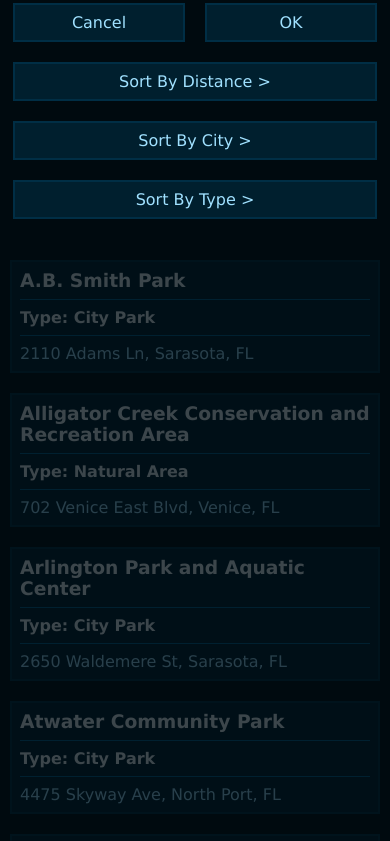
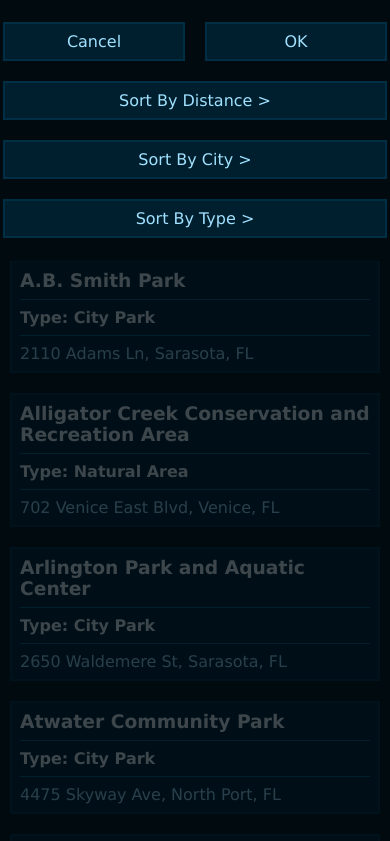
Before and after one commit to david-learns/sarasota-bathrooms, a plain HTML site: page index.html in a window 390 px wide. Both pictures are taken after a click on the button "Sort". Shown: the top 841 px of the page. Drawn offline with Linux system fonts and the light colour scheme.

Commit message:
updated dialog html and styles so dialog content should be viewable without scrolling in most mobile devices and dialogs all show at same position from top of screen

```diff
--- a/app.js
+++ b/app.js
@@ -156,8 +156,6 @@ const { filterBtnHandler, sortBtnHandler, clearBtnHandler } = (oParks => {
 
                     filterTypeBtnHandler() {
 
-                        // filterTypeModal.style.top = document.querySelector('nav').getBoundingClientRect().y + 'px';
-                        filterTypeModal.style.top = '0px';
                         filterTypeModal.showModal();
 
                         const filterNum = document.querySelector('.filter-type-modal > .filter-num > span');
@@ -224,8 +222,6 @@ const { filterBtnHandler, sortBtnHandler, clearBtnHandler } = (oParks => {
 
                     filterCityBtnHandler() {
 
-                        // filterCityModal.style.top = document.querySelector('nav').getBoundingClientRect().y + 'px';
-                        filterCityModal.style.top = '0px';
                         filterCityModal.showModal();
 
                         const filterNum = document.querySelector('.filter-city-modal > .filter-num > span');
@@ -296,8 +292,6 @@ const { filterBtnHandler, sortBtnHandler, clearBtnHandler } = (oParks => {
 
             const filterModal = document.querySelector('.filter-modal');
 
-            // filterModal.style.top = parksList.getBoundingClientRect().y + 'px';
-            filterModal.style.top = '0px';
             filterModal.showModal();
 
             const filterCancelBtn = document.querySelector('.filter-cancel-btn');
@@ -338,8 +332,6 @@ const { filterBtnHandler, sortBtnHandler, clearBtnHandler } = (oParks => {
             order.length = sortByBtns.length;
             order.fill(0);
 
-            // sortModal.style.top = parksList.getBoundingClientRect().y + 'px';
-            sortModal.style.top = '0px';
             sortModal.showModal();
 
             const sortBtnHandler = (event = {target: null}) => {
--- a/index.html
+++ b/index.html
@@ -42,7 +42,9 @@
         <button class="sort-btn common spc">Sort</button>
         <button class="clear-btn common">Clear</button>
     </div>
+
     <dialog class="filter-modal">
+        <div class="filter-num"><span> </span></div>
         <div class="modal-controls">
             <button class="filter-cancel-btn common spc">Cancel</button>
             <button class="filter-ok-btn common">OK</button>
@@ -51,7 +53,9 @@
         <button class="filter-city common">Filter By City</button>
         <button class="filter-type common">Filter By Type</button>
     </dialog>
+
     <dialog class="sort-modal">
+        <div class="filter-num"><span> </span></div>
         <div class="modal-controls">
             <button class="sort-cancel-btn common spc">Cancel</button>
             <button class="sort-ok-btn common">OK</button>
@@ -68,6 +72,7 @@
             <button class="filter-ok-btn common">OK</button>
         </div>
     </dialog>
+
     <dialog class="filter-city-modal">
         <div class="filter-num"><span>0 results</span></div>
         <div class="modal-controls">
--- a/styles.css
+++ b/styles.css
@@ -11,10 +11,14 @@
     --spc-p-2: 20px;
 }
 
+html {
+    padding: 0 var(--spc-p-1);
+}
+
 body {
     background-color: var(--clr-p-1);
     color: var(--clr-p-7);
-    margin: 0 var(--spc-p-1);
+    margin: 0 auto;
     font-family: Geneva, Tahoma, sans-serif;
     font-size: 1em;
     max-width: 50em;
@@ -58,7 +62,6 @@ a {
 li,
 article {
     margin: var(--spc-p-2) 0;
-
 }
 
 hr {
@@ -99,7 +102,7 @@ button {
     position: fixed;
     box-sizing: border-box;
     padding: 0;
-    margin: 0 var(--spc-p-1);
+    margin: 0 auto;
     width: auto;
     max-width: 50em;
     border-color: var(--clr-p-1);
```
